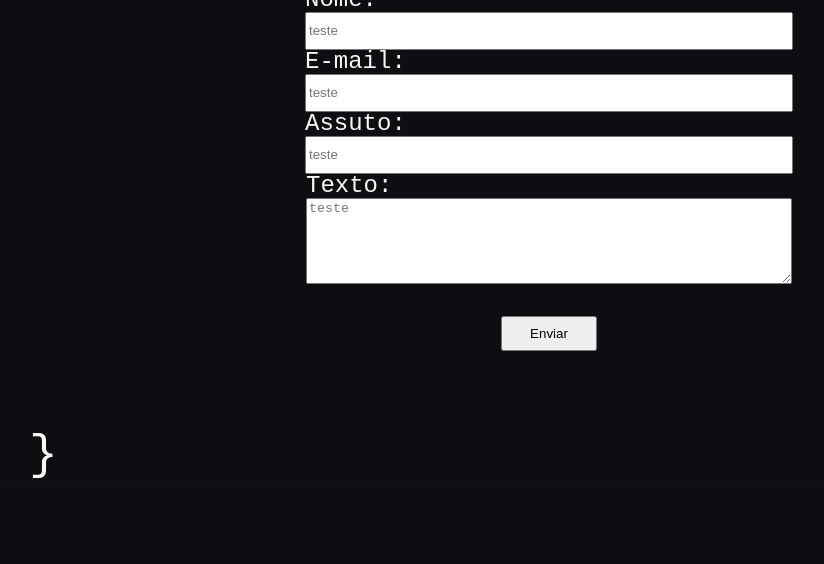
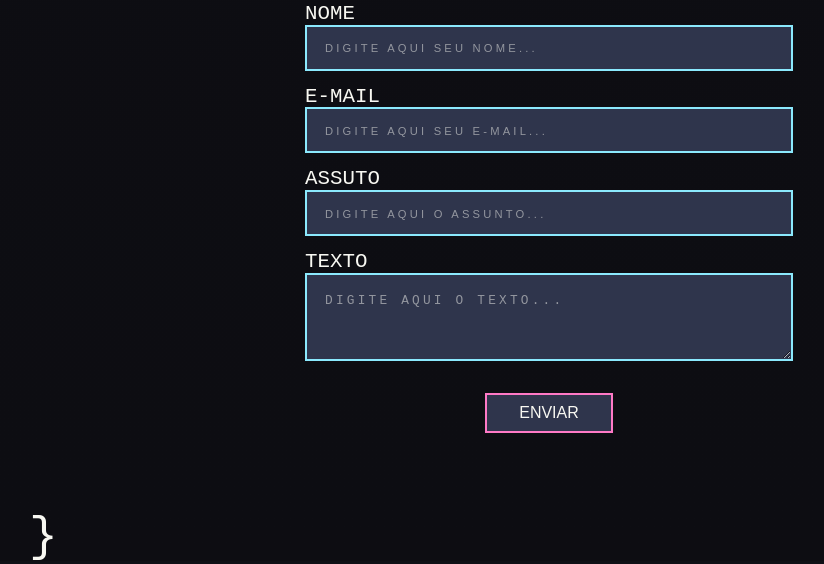
Before and after one commit to Jonas-Sousa/portfolio-2.0, a plain HTML site: page index.html in a window 1280 px wide. Shown: the part 6246-6810 px from the top of the page, without its empty margins (211-1035 px from the left). Before the commit the page ends 6728 px from the top, so only its background shows below. Drawn offline with Linux system fonts and the light colour scheme.

Commit message:
Style: estilização do componente contato.

```diff
--- a/index.html
+++ b/index.html
@@ -307,20 +307,20 @@
 
             <form action="/formulario-contato" method="post" class="formulario">
                 <div>
-                    <label for="nome">Nome:</label>
-                    <input placeholder="teste" type="texto" id="nome" name="nome_usuario">
+                    <label for="nome">Nome</label>
+                    <input placeholder="Digite aqui seu nome..." type="texto" id="nome" name="nome_usuario">
                 </div>
                 <div >
-                    <label for="email">E-mail:</label>
-                    <input placeholder="teste" type="email" id="email" name="email_usuario">
+                    <label for="email">E-mail</label>
+                    <input placeholder="Digite aqui seu e-mail..." type="email" id="email" name="email_usuario">
                 </div>
                 <div>
-                    <label for="assunto">Assuto:</label>
-                    <input placeholder="teste" type="texto" id="assunto" name="assunto_usuario">
+                    <label for="assunto">Assuto</label>
+                    <input placeholder="Digite aqui o assunto..." type="texto" id="assunto" name="assunto_usuario">
                 </div>
                 <div class="area-de-texto">
-                    <label for="texto">Texto:</label>
-                    <textarea placeholder="teste" id="texto" name="texto_usuario"></textarea>
+                    <label for="texto">Texto</label>
+                    <textarea placeholder="Digite aqui o texto..." id="texto" name="texto_usuario"></textarea>
 
                 </div>
                 <div>
--- a/style/componentes/_contato.scss
+++ b/style/componentes/_contato.scss
@@ -32,21 +32,41 @@
 
             input {
                 width: 30rem;
-                height: 2rem;
+                height: 2.5rem;
+                background-color: rgba($color: $cor_icones, $alpha: 0.4);
+                border: 2px solid $cor_letra_p_azul;
+            }
+            input::placeholder {
+                @include placeholder();
             }
             label {
                 color: $cor_branco_geral;
-                font-size: 1.5rem;
+                font-size: 1.3rem;
+                padding-top: 1rem;
+                text-transform: uppercase;
+
             }
             textarea {
                 width: 30rem;
                 height: 5rem;
-
+                background-color: rgba($color: $cor_icones, $alpha: 0.4);
+                border: 2px solid $cor_letra_p_azul;
+            }
+            textarea::placeholder {
+                @include placeholder();
+                font-size: 0.8rem;
+                padding-top: 1rem;
             }
             button {
-                width: 6rem;
-                height: 2.2rem;
+                width: 8rem;
+                height: 2.5rem;
                 margin-top: 2rem;
+                background-color: rgba($color: $cor_icones, $alpha: 0.4);
+                border: 2px solid $cor_pontuacao;
+                font-size: 1rem;
+                color: $cor_branco_geral;
+                text-transform: uppercase;
+
             }
 
         }
--- a/style/componentes/_funcoes.scss
+++ b/style/componentes/_funcoes.scss
@@ -14,3 +14,10 @@
     font-size: $fonte-paragrafo;
     color: $cor_pontuacao;
 }
+@mixin placeholder {
+    font-size: 0.7rem;
+    text-transform: uppercase;
+    color: rgba($color: $cor_branco_geral, $alpha: 0.5);
+    padding-left: 1rem;
+    letter-spacing: 0.2rem;
+}
```
Also changed, not shown: style/index.css, 1 other file.
